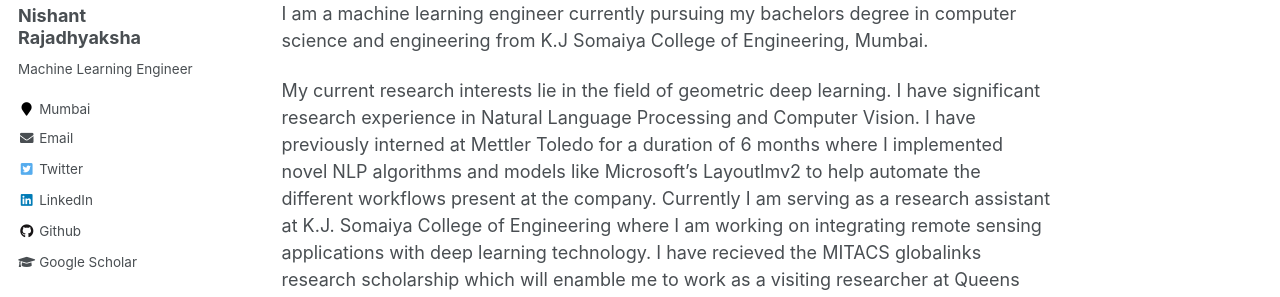
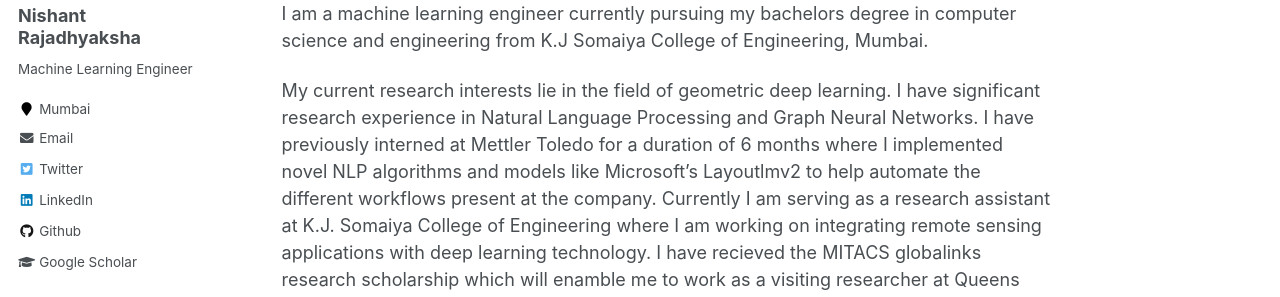
Before and after one commit to nishant42491/nishant42491.github.io, a Jekyll site: the page built from _pages/about.md, in a window 1280 px wide. Shown: the part 208-505 px from the top of the page. Built offline with Jekyll 4.4.1, drawn with Linux system fonts in a browser that asks for light colours; some of the changed text lies outside the part shown.

Commit message:
Update about.md

```diff
--- a/_pages/about.md
+++ b/_pages/about.md
@@ -12,7 +12,7 @@ About Me
 ======
 I am a machine learning engineer currently pursuing my bachelors degree in computer science and engineering from K.J Somaiya College of Engineering, Mumbai.
 
-My current research interests lie in the field of geometric deep learning. I have significant research experience in Natural Language Processing and Computer Vision. I have previously interned at Mettler Toledo for a duration of 6 months where I implemented novel NLP algorithms and models like Microsoft's Layoutlmv2 to help automate the different workflows present at the company. Currently I am serving as a research assistant at K.J. Somaiya College of Engineering where I am working on integrating remote sensing applications with deep learning technology. I have recieved the MITACS globalinks research scholarship which will enamble me to work as a visiting researcher at Queens University Canada for a duration of 3 months starting from June 2023.
+My current research interests lie in the field of geometric deep learning. I have significant research experience in Natural Language Processing and Graph Neural Networks. I have previously interned at Mettler Toledo for a duration of 6 months where I implemented novel NLP algorithms and models like Microsoft's Layoutlmv2 to help automate the different workflows present at the company. Currently I am serving as a research assistant at K.J. Somaiya College of Engineering where I am working on integrating remote sensing applications with deep learning technology. I have recieved the MITACS globalinks research scholarship which will enamble me to work as a visiting researcher at Queens University Canada for a duration of 3 months starting from June 2023.
 
 I love exploring new domains in machine learning research and am always up for collaborations.
 
```
